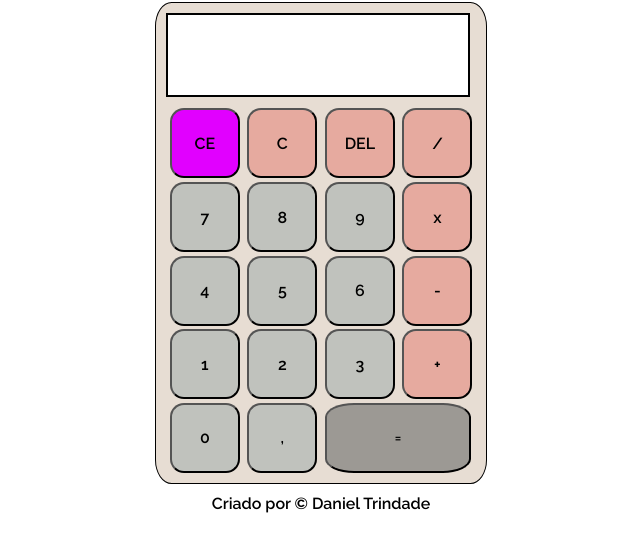
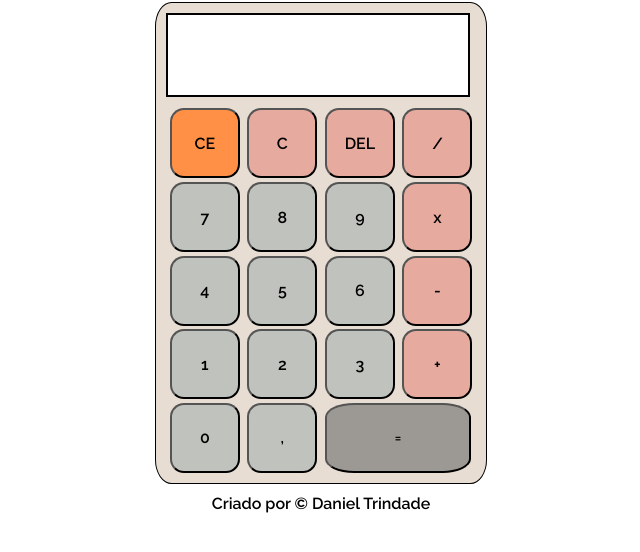
Before and after one commit to daniel-trindade/Calculadora, a plain HTML site: page index.html in a window 1280 px wide. In both pictures the pointer is over the button "CE". Shown: the part 82-634 px from the top of the page, without its empty margins (319-959 px from the left). Drawn offline with Linux system fonts and the light colour scheme.

Commit message:
Melhorias

```diff
--- a/CSS/styles.css
+++ b/CSS/styles.css
@@ -72,7 +72,7 @@ header{
 }
 
 .num:hover, .toll:hover, #igual:hover{
-  background-color: rgb(225, 0, 255);
+  background-color: rgb(255, 144, 70);
   transition: 1s;
 }
 
```
